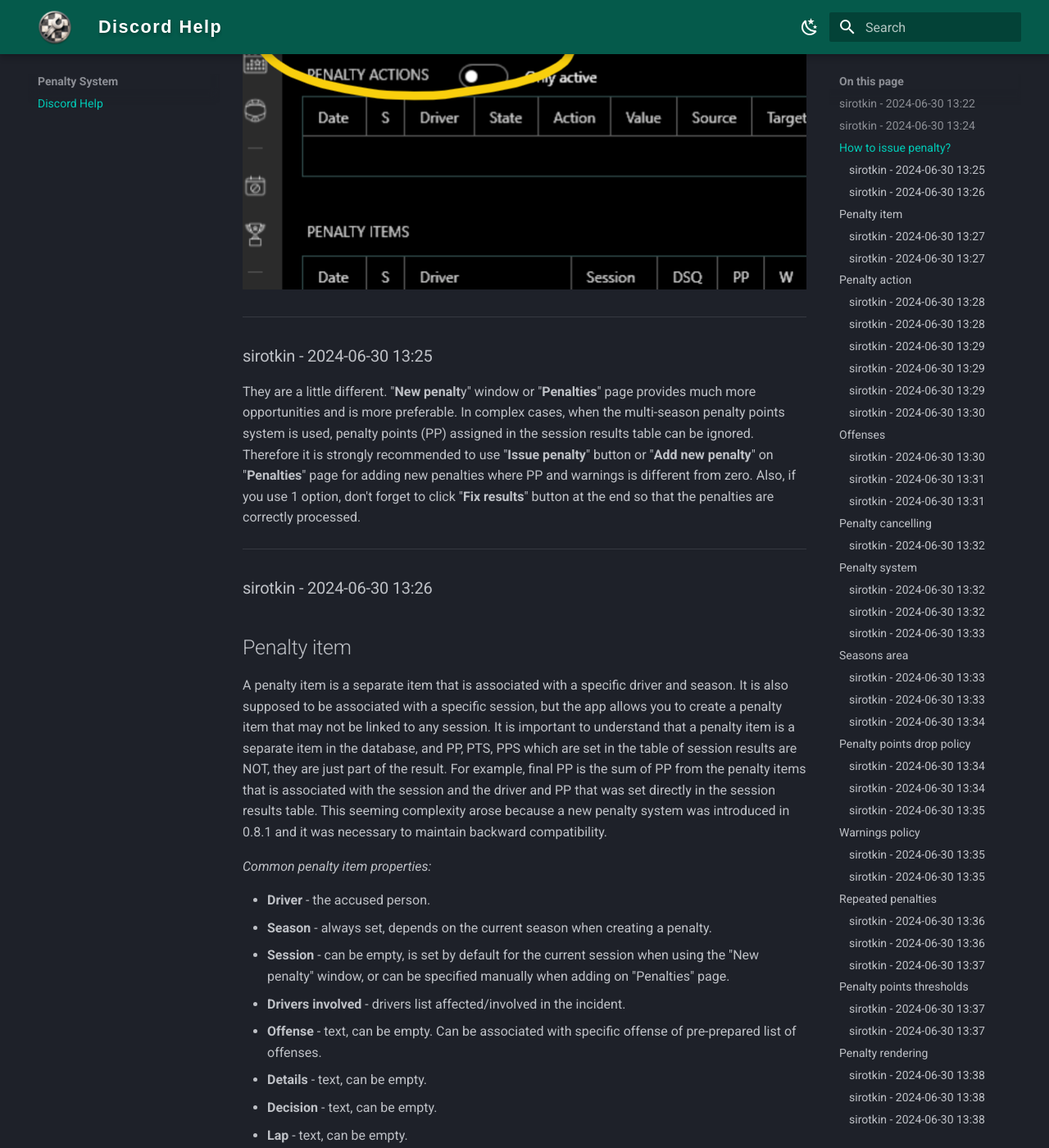
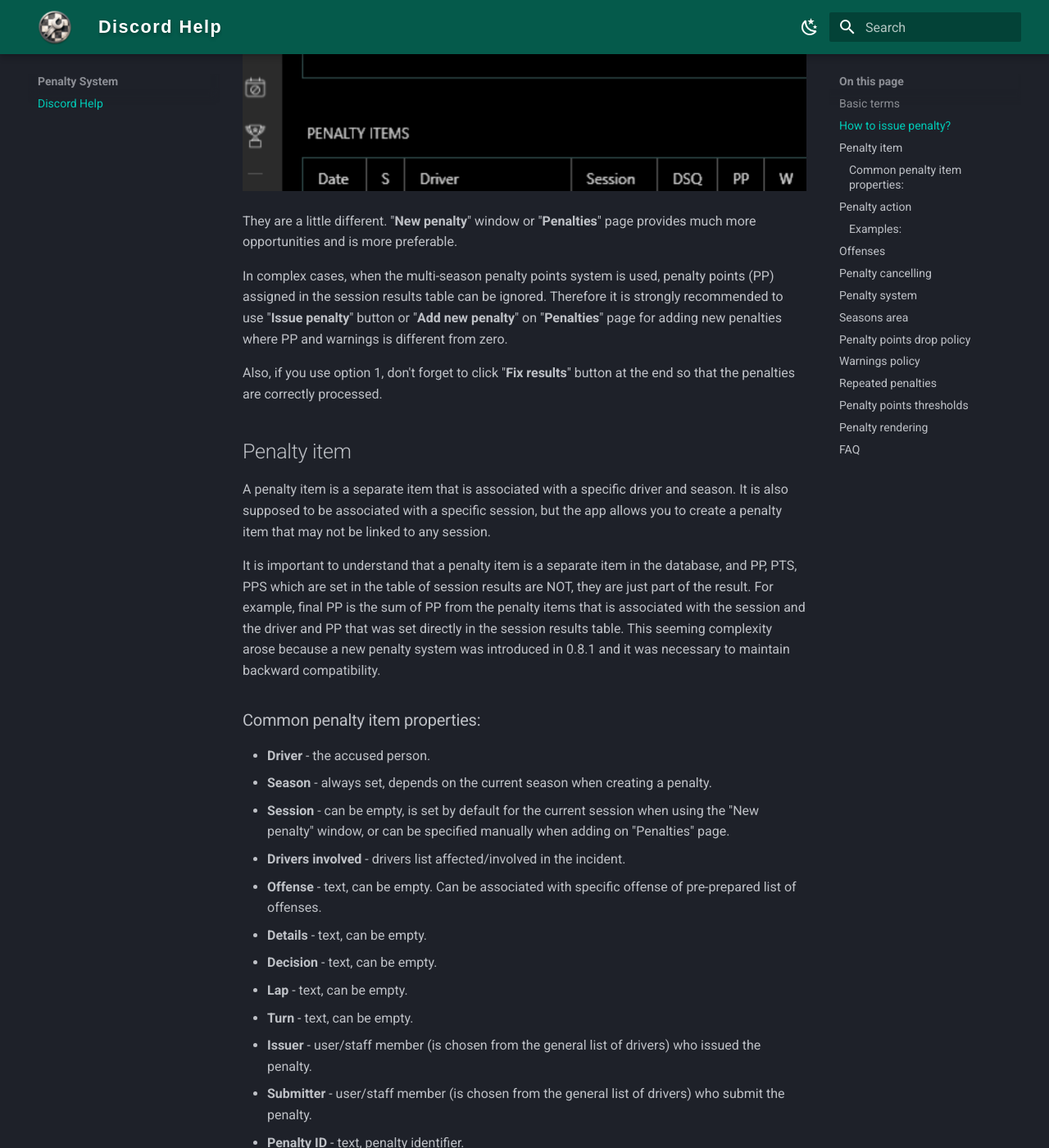
Before and after one commit to vlad-men/RacingLeagueTools_Docs, an MkDocs documentation site: the page built from docs/penalty-system/help-channel.md, in a window 1280 px wide and 1400 px high, scrolled down 2032 px. Shown: the whole window at 82% size. Built offline with MkDocs 1.6.1 and Material for MkDocs 9.7.7, drawn with Linux system fonts in a browser that asks for light colours; some of the changed text lies outside the part shown.

```diff
--- a/docs/penalty-system/help-channel.md
+++ b/docs/penalty-system/help-channel.md
@@ -1,14 +1,8 @@
-# Penalty System (Help)
+# Penalty System
 
-This page contains archived messages from the Discord help channel regarding the **Penalty System**.
+Racing League Tools has a powerful, flexible, automatized penalty system.
 
----
-
-### sirotkin - 2024-06-30 13:22
-
-**Racing League Tools  has a powerful, flexible, automatized penalty system.**
-
-*Basic terms*
+## Basic terms
 
 - **PP** - penalty points.
 - **PTS** - penalty time (seconds) by stewards.
@@ -18,44 +12,38 @@
 - **W** - warning.
 
 **Penalty item** - a specific penalty element that applies to a specific driver. Usually also associated with a specific session, although this is optional. Penalty item may include PP, PTS, PPS, W, etc.
+
 **Penalty action** - a specific type of punishment, part of the penalty item. Can be applied immediately (such as drop driver championship points) or in the future (such as race ban).
+
 **Penalty system** - a set of rules, allocated as a separate entity, can be named and applied to a specific season.
-
----
-
-### sirotkin - 2024-06-30 13:24
 
 ## How to issue penalty?
 
 There are three options to add a new penalty to a specific driver:
-- directly on the session results table.
-- using "New penalty" window dialog (available on session results page).
-- on "Penalties" page (by clicking on button "Add new penalty").
 
-![1256963564972019712](images/1256963565881917520_20260329_211641_image.png)
+- Directly on the session results table.
+- Using "New penalty" window dialog (available on session results page).
+- On "Penalties" page (by clicking on button "Add new penalty").
 
-![1256963565336920104](images/1256963565881917520_20260329_211642_image.png)
+![How to issue penalty 1](images/1256963565881917520_20260329_211641_image.png)
 
-![1256963565663817838](images/1256963565881917520_20260329_211643_image.png)
+![How to issue penalty 2](images/1256963565881917520_20260329_211642_image.png)
 
----
+![How to issue penalty 3](images/1256963565881917520_20260329_211643_image.png)
 
-### sirotkin - 2024-06-30 13:25
+They are a little different. "**New penalty**" window or "**Penalties**" page provides much more opportunities and is more preferable.
 
-They are a little different. "**New penalt**y" window or "**Penalties**" page provides much more opportunities and is more preferable. In complex cases, when the multi-season penalty points system is used, penalty points (PP) assigned in the session results table can be ignored. Therefore it is strongly recommended to use "**Issue penalty**" button or "**Add new penalty**" on "**Penalties**" page for adding new penalties where PP and warnings is different from zero.
-Also, if you use 1 option, don't forget to click "**Fix results**" button at the end so that the penalties are correctly processed.
+In complex cases, when the multi-season penalty points system is used, penalty points (PP) assigned in the session results table can be ignored. Therefore it is strongly recommended to use "**Issue penalty**" button or "**Add new penalty**" on "**Penalties**" page for adding new penalties where PP and warnings is different from zero.
 
----
-
-### sirotkin - 2024-06-30 13:26
+Also, if you use option 1, don't forget to click "**Fix results**" button at the end so that the penalties are correctly processed.
 
 ## Penalty item
 
-A penalty item is a separate item that is associated with a specific driver and season.
-It is also supposed to be associated with a specific session, but the app allows you to create a penalty item that may not be linked to any session.
+A penalty item is a separate item that is associated with a specific driver and season. It is also supposed to be associated with a specific session, but the app allows you to create a penalty item that may not be linked to any session.
+
 It is important to understand that a penalty item is a separate item in the database, and PP, PTS, PPS which are set in the table of session results are NOT, they are just part of the result. For example, final PP is the sum of PP from the penalty items that is associated with the session and the driver and PP that was set directly in the session results table. This seeming complexity arose because a new penalty system was introduced in 0.8.1 and it was necessary to maintain backward compatibility.
 
-*Common penalty item properties:*
+### Common penalty item properties:
 
 - **Driver** - the accused person.
 - **Season** - always set, depends on the current season when creating a penalty.
@@ -70,21 +58,12 @@
 - **Submitter** - user/staff member (is chosen from the general list of drivers) who submit the penalty.
 - **Penalty ID** - text, penalty identifier.
 - **Date** - defaults to the date of the session/event, but this can be overridden. Important in penalties processing.
-
----
-
-### sirotkin - 2024-06-30 13:27
-
 - **Penalty time (seconds) (PTS)** - number, can be negative.
 - **Penalty positions (PPS)** - number, can be negative.
 - **Penalty points (PP)** - number, can be negative.
 - **Warning (W)** - number. Zero or positive number. May have values greater than 1.
 - **Session DSQ** - set/unset. If set, overrides the status of the driver in the session on DSQ.
 - **No penalty/punishment** - set/unset. Indicate that the driver received no penalty for the incident, in which case all penalty values will be forcibly reset to zero.
-
----
-
-### sirotkin - 2024-06-30 13:27
 
 ## Penalty action
 
@@ -108,104 +87,66 @@
 
 *Note: for some actions you can specify a value.*
 
----
-
-### sirotkin - 2024-06-30 13:28
-
-![1256964504198320170](images/1256964504403578880_20260329_211640_image.png)
-
----
-
-### sirotkin - 2024-06-30 13:28
+![Penalty action options](images/1256964504403578880_20260329_211640_image.png)
 
 Penalty action is always in one of three statuses:
+
 - *active* : means that the penalty action is either in effect now (e.g. 'league ban') or will be in effect in the future (e.g. 'race ban').
 - *applied* : means that the penalty action has already been applied and will not be used in the future.
 - *cancelled* : means that the penalty action was canceled by the user.
 - *failed* : means that the attempt to apply the penalty action was unsuccessful, the penalty action is inactive.
 
-![1256964705872773181](images/1256964705919172680_20260329_211639_image.png)
-
----
-
-### sirotkin - 2024-06-30 13:29
+![Penalty action statuses](images/1256964705919172680_20260329_211639_image.png)
 
 Penalty action may have a *source* session/season and a *target* session/season.
 
 *Source* - typically refers to the session or season that the parent penalty item is associated with.
 *Target* - can be a specific session, a season or multiple seasons, depending on the type of penalty action and its status.
 
-*__It is important to understand that the penalty action may NOT always be associated with only one specific season.__*
+**It is important to understand that the penalty action may NOT always be associated with only one specific season.**
+
 There may be different seasons in the database, taking place at different times, divided into different categories, the same driver may simultaneously participate in different seasons and, as a consequence, a penalty may need to be applied to several different seasons. For such purposes, there are penalty system options that can extend the penalty action over several seasons. Therefore, the target of penalty action may include several different seasons.
 
----
+### Examples:
 
-### sirotkin - 2024-06-30 13:29
+- **Penalty action "Race ban"**: SomeDriver participated in season 1 and season 2 as the primary driver. In race 1 he gets a race ban for 1 race. Penalty system has option "**Actions area**" set to "**All Seasons**". Penalty action will have the target: *{next race}* in season 1 and *{next race}* in season 2. *{Next race}* is the next race relative to the date of the source session of penalty action. If SomeDriver is is chosen in the results of race 2 (*{next race}*), which is subject to the race ban, he will automatically receive DSQ status.
 
-For example:
+- **Penalty action "Driver championship points drop" (5 pts)**: at the moment of saving a penalty item that will include this penalty action, the app will offer to apply this action. If the user agrees, the app will automatically deduct 5 points for the driver for the season that is associated with the penalty item and consequently with the penalty action. This season will be *"target"* of penalty action.
 
-- *penalty action "Race ban"* : SomeDriver participated in season 1 and season 2 as the primary driver. In race 1 he gets a race ban for 1 race. Penalty system has option "__Actions area__" set to "__All Seasons__". Penalty action will have the target: *{next race}* in season 1 and *{next race}* in season 2. *{Next race}* is the next race relative to the date of the source session of penalty action. If SomeDriver is is chosen in the results of race 2 (*{next race}*) , which is subject to the race ban, he will automatically receive DSQ status.
+- **Penalty action "Carryover penalty points to the next season" (1 pts)**: at the moment of saving a penalty item that will include this penalty action, the "*target*" will be marked as a *{next season}*. *{Next season}* in this case is the season that will start after the end of the season, which is associated with penalty action. 1 penalty point will be automatically added at the time the driver is first chosen in the {next season} results.
 
-- *penalty action "Driver championship points drop" (5 pts)* : at the moment of saving a penalty item that will include this penalty action, the app will offer to apply this action. If the user agrees, the app will automatically deduct 5 points for the driver for the season that is associated with the penalty item and consequently with the penalty action. This season will be *"target"* of penatly action.
+- **Penalty action "Time penalty" (5 sec.)**: basically duplicates **PTS** value because it also applies to the session associated with the penalty item/action. However, this is necessary for penalty actions generated automatically in cases of penalty point thresholds.
 
-- *penalty action "Carryover penalty points to the next season" (1 pts)* : at the moment of saving a penalty item that will include this penalty action, the "*target*" will be marked as a *{next season}*. *{Next season}* in this case is the season that will start after the end of the season, which is associated with penalty action (The penalty system options can be more specific next season). 1 penalty point will be automatically added at the time the driver is first chosen in the {next season} results.
-
-- *penalty action "Time penalty" (5 sec.)"* : basically duplicates __PTS __value because it also applies to the session associated with the penalty item/action. However, this is necessary for penalty actions generated automatically in cases of penalty point threhsolds.
-
----
-
-### sirotkin - 2024-06-30 13:29
-
-![1256964914904432771](images/1256964915122405406_20260329_211638_image.png)
-
----
-
-### sirotkin - 2024-06-30 13:30
+![Penalty examples illustration](images/1256964915122405406_20260329_211638_image.png)
 
 ## Offenses
 
 You can save the entire offense list of your league in advance using "Penalty offenses" tab:
 
-![1256965081611239574](images/1256965081795923969_20260329_211637_image.png)
-
----
-
-### sirotkin - 2024-06-30 13:30
+![Penalty offenses tab](images/1256965081795923969_20260329_211637_image.png)
 
 Then all you need to do is choose the desired *offense* from the list and the penalty values associated with it will be automatically applied.
 
-![1256965168202514504](images/1256965168538062948_20260329_211636_image.png)
+![Choose offense](images/1256965168538062948_20260329_211636_image.png)
 
----
-
-### sirotkin - 2024-06-30 13:31
-
-*Notes: **penalty item** stores offense in text form. It can also store a __reference __to a penalty offense object that was created beforehand. You can change offense text, even after you have linked a penalty item with a specific penalty offense, it would __still __be a linked with penalty offense.*
-
-*You do NOT necessarily have to choose from an existing list of offenses. This is an additional option to assist you.*
-
-*It is possible to export/import the list of offenses. This allows you to quickly copy league rules between leagues.*
+*Notes:*
+- **Penalty item** stores offense in text form. It can also store a reference to a penalty offense object that was created beforehand.
+- You can change offense text, even after you have linked a penalty item with a specific penalty offense, it would still be a linked with penalty offense.
+- You do NOT necessarily have to choose from an existing list of offenses. This is an additional option to assist you.
+- It is possible to export/import the list of offenses. This allows you to quickly copy league rules between leagues.
 
 There is an option to automatically save offense when you save a new penalty item. This option is linked to the current season's penalty system, although it is on penalty offenses tab. Saving will be done if there is no penalty offense with the same offense in the database. In any case, a confirmation dialog will be shown.
 
-*__Offense__*, *__Details__*, *__Decision__* properties are support the substitution of the driver name in the text. This is useful for generating text that can automatically use discord profile links to ping drivers.
+**Offense**, **Details**, **Decision** properties support the substitution of the driver name in the text. This is useful for generating text that can automatically use discord profile links to ping drivers.
 Use curly brackets for substitution, e.g.: "{DriverNameA} pushed {DriverNameB} and {1}", where:
-*{DriverNameA}* - name of driver A.
-*{DriverNameB}* - name of driver B.
-*{1}* - the serial number of the driver in the list of drivers involved.
-
----
-
-### sirotkin - 2024-06-30 13:31
+- *{DriverNameA}* - name of driver A.
+- *{DriverNameB}* - name of driver B.
+- *{1}* - the serial number of the driver in the list of drivers involved.
 
 ## Penalty cancelling
 
 You can cancel any penalty item or penalty action. In this case the item will remain in the database, but it will not be inactive.
 To do this, call the context menu on the penalty item/penalty action list (right mouse click) and select "Cancel penalty". If it possible, penalty action effect will also be canceled/reset.
-
----
-
-### sirotkin - 2024-06-30 13:32
 
 ## Penalty system
 
@@ -215,37 +156,17 @@
 
 *Any season may NOT have any reference to a penalty system. In this case you can still create penalty items or actions, but there will be NO automatic processing for that season, excluding penalty action processing within source season.*
 
----
-
-### sirotkin - 2024-06-30 13:32
-
-![1256965582633308260](images/1256965582863990824_20260329_211635_image.png)
-
----
-
-### sirotkin - 2024-06-30 13:32
+![Penalty system creation](images/1256965582863990824_20260329_211635_image.png)
 
 Penalty system has a wide variety of options that allow for flexibility in customizing the system to meet the needs of different leagues.
 
-![1256965675453386854](images/1256965675839127562_20260329_211633_image.png)
-
----
-
-### sirotkin - 2024-06-30 13:33
+![Penalty system options](images/1256965675839127562_20260329_211633_image.png)
 
 ## Seasons area
 
 In order for penalty points (PP), warnings (W) or penalty action (PA) to apply NOT only to 1 season (*source* season of penalty item/action) but also to other seasons, there are options called "seasons area":
 
----
-
-### sirotkin - 2024-06-30 13:33
-
-![1256965906576441466](images/1256965906643419268_20260329_211632_image.png)
-
----
-
-### sirotkin - 2024-06-30 13:33
+![Seasons area options](images/1256965906643419268_20260329_211632_image.png)
 
 There are 3 values of these options:
 
@@ -255,21 +176,13 @@
 
 *Note: this option has quite a serious effect on the processing of penalties. If possible, use "single season", for faster and more predictable processing.*
 
-Other penalty system options can additionally reduce the number of seasons involved in processing (for example, "__*Exclude archive seasons*__").
-
----
-
-### sirotkin - 2024-06-30 13:34
+Other penalty system options can additionally reduce the number of seasons involved in processing (for example, "**Exclude archive seasons**").
 
 ## Penalty points drop policy
 
 You can create one or more drop policies so that penalty points are automatically subtracted when an event occurs. Order matters in processing.
 
-![1256966096079028324](images/1256966096293068882_20260329_211631_image.png)
-
----
-
-### sirotkin - 2024-06-30 13:34
+![Penalty points drop policy](images/1256966096293068882_20260329_211631_image.png)
 
 Policy types:
 
@@ -278,79 +191,46 @@
 - **Time expired (days)** - set the lifetime of each issued penalty item with above zero penalty points. Only "Only earned penalty" option is available.
 - **End of season**
 - **Clean races / events in row**
-- **Participating in Safety race** - safety race is a race for which the race type is set as __Safety__.
+- **Participating in Safety race** - safety race is a race for which the race type is set as **Safety**.
 
----
+*A few notes on the "**Clean races / events in row**" policy:*
 
-### sirotkin - 2024-06-30 13:34
+**Definition of unclean race** option - can be "**steward's penalty only**", "**in-game's penalty only**", "**steward's or in-game's penalty**".
 
-*A few notes on the "__Clean races / events in row__" policy:*
-*__Definition of unclean race__* option - can be "*__steward's penalty only__*", "*__in-game's penalty only__*", "*__steward's or in-game's penalty__*".
-For "*__steward's penalty__*" any positive values of PP, PTS, PPS, W, as well as the set penalty action are taken into account.
+For "**steward's penalty**" any positive values of PP, PTS, PPS, W, as well as the set penalty action are taken into account.
 If the driver has DSQ status, it is considered a unclean session. If the driver is clean, but is not classified, this session misses in the count.
-For "*__clean events in row__*" policy it is important to classify in the major race of the event, so that the event will be taken into account for the driver. However, any unclean session, including qualification, will automatically make the event unclean.
 
-To determine which PP are active and which were dropped, you can navigate to the table lastest penalties, filtering it by the desired driver. Dropped penalties will be highlighted in gray.
+For "**clean events in row**" policy it is important to classify in the major race of the event, so that the event will be taken into account for the driver. However, any unclean session, including qualification, will automatically make the event unclean.
 
----
-
-### sirotkin - 2024-06-30 13:35
+To determine which PP are active and which were dropped, you can navigate to the table latest penalties, filtering it by the desired driver. Dropped penalties will be highlighted in gray.
 
 ## Warnings policy
 
 The app implies the use of the warnings in order to convert it into penalty points in the future when it reaches a certain limit. You can create an appropriate policy specifying this limit and the number of penalty points to be issued:
 
-![1256966318037667941](images/1256966318247378984_20260329_211630_image.png)
-
----
-
-### sirotkin - 2024-06-30 13:35
+![Warnings policy](images/1256966318247378984_20260329_211630_image.png)
 
 There is also an option to clear warnings when the drop policy is triggered, which deactivates all penalty points.
-
----
-
-### sirotkin - 2024-06-30 13:35
 
 ## Repeated penalties
 
 In order to increase the value of the penalty for the same rule violations, the app can automatically multiply penalty values (seconds, positions, PP). The offense field is used as an indication of the same violation, which must be the same for different penalty items.
 Penalty backward zone defines the zone within which the repeated violation is monitored.
 
----
-
-### sirotkin - 2024-06-30 13:36
-
-![1256966525982605372](images/1256966526226010122_20260329_211629_image.png)
-
----
-
-### sirotkin - 2024-06-30 13:36
+![Repeated penalties options](images/1256966526226010122_20260329_211629_image.png)
 
 Progressive multiplier (PM) is used to multiply the base multiplier each time the penalty repeats within the backward zone. Default value is 0 or 1 (is not applied). For example, if PM is set to 2 and base multiplier is set to 2 too, penalty for a repeated violation will be as follows:
 1st: 3 sec. (base), 2nd: 3\*2=6 sec., 3rd: 3\*2\*2=12 sec., 4th: 3\*2\*2\*2=24 sec, etc.
-
----
-
-### sirotkin - 2024-06-30 13:37
 
 ## Penalty points thresholds
 
 To automatically trigger an additional penalty for the driver when reaching a certain limit of penalty points, a system of penalty points thresholds is used. You can create an unlimited number of limits/thresholds and assign two different penalty actions to them:
 
-![1256966770284298240](images/1256966770552471694_20260329_211628_image.png)
+![Penalty points thresholds](images/1256966770552471694_20260329_211628_image.png)
 
----
-
-### sirotkin - 2024-06-30 13:37
-
-__*Apply the whole chain of threshold penalties*__ - allows to apply several actions at once. For example, if the driver receives 5 PP at a moment and the penalty system defines thresholds at 2 PP and 5 PP, the actions defined for 2 and 3 PP thresholds will be applied to the driver.
+**Apply the whole chain of threshold penalties** - allows to apply several actions at once. For example, if the driver receives 5 PP at a moment and the penalty system defines thresholds at 2 PP and 5 PP, the actions defined for 2 and 5 PP thresholds will be applied to the driver.
 
 When driver's PP reached certain threshold, the new penalty item will be automatically issued, contains certain penalty action.
-
----
-
-### sirotkin - 2024-06-30 13:37
 
 ## Penalty rendering
 
@@ -361,43 +241,19 @@
 - Single penalty item.
 - Season's penalty driver statistics (sum of PP, W, PTS, etc per each driver).
 
----
-
-### sirotkin - 2024-06-30 13:38
-
 You can run rendering on session results page:
 
-![1256966974504697916](images/1256966974722805884_20260329_211626_image.png)
-
----
-
-### sirotkin - 2024-06-30 13:38
+![Penalty rendering 1](images/1256966974722805884_20260329_211626_image.png)
 
 ...or on "Penalties" page:
 
-![1256967089391145151](images/1256967089562845205_20260329_211625_image.png)
+![Penalty rendering 2](images/1256967089562845205_20260329_211625_image.png)
 
----
-
-### sirotkin - 2024-06-30 13:38
-
-![1256967167895933068](images/1256967168105644174_20260329_211624_image.png)
-
----
-
-### sirotkin - 2024-06-30 13:38
+![Penalty rendering 3](images/1256967168105644174_20260329_211624_image.png)
 
 Also on "Penalties" page you can open "Penalties text generation" window. This will allow you to generate the text of the penalty list of events according to a certain template:
 
----
-
-### sirotkin - 2024-06-30 13:39
-
-![1256967275521507391](images/1256967275731484712_20260329_211623_image.png)
-
----
-
-### sirotkin - 2024-07-05 12:52
+![Penalties text generation](images/1256967275731484712_20260329_211623_image.png)
 
 ## FAQ
 
@@ -407,10 +263,4 @@
 
 ![image.png](images/1258767377924100127_20260329_211622_image.png)
 
----
-
-### sirotkin - 2024-07-05 12:52
-
 It possible to uncheck it.
-
----
```
